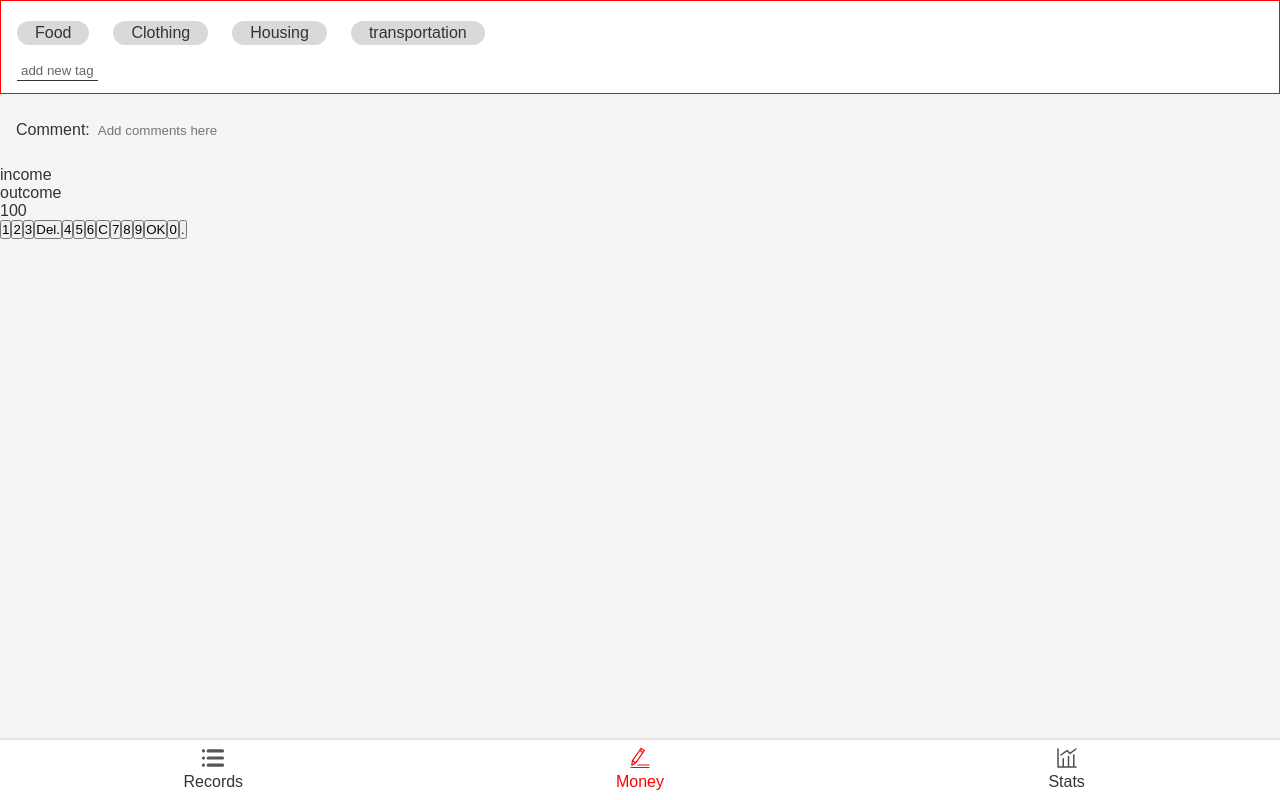
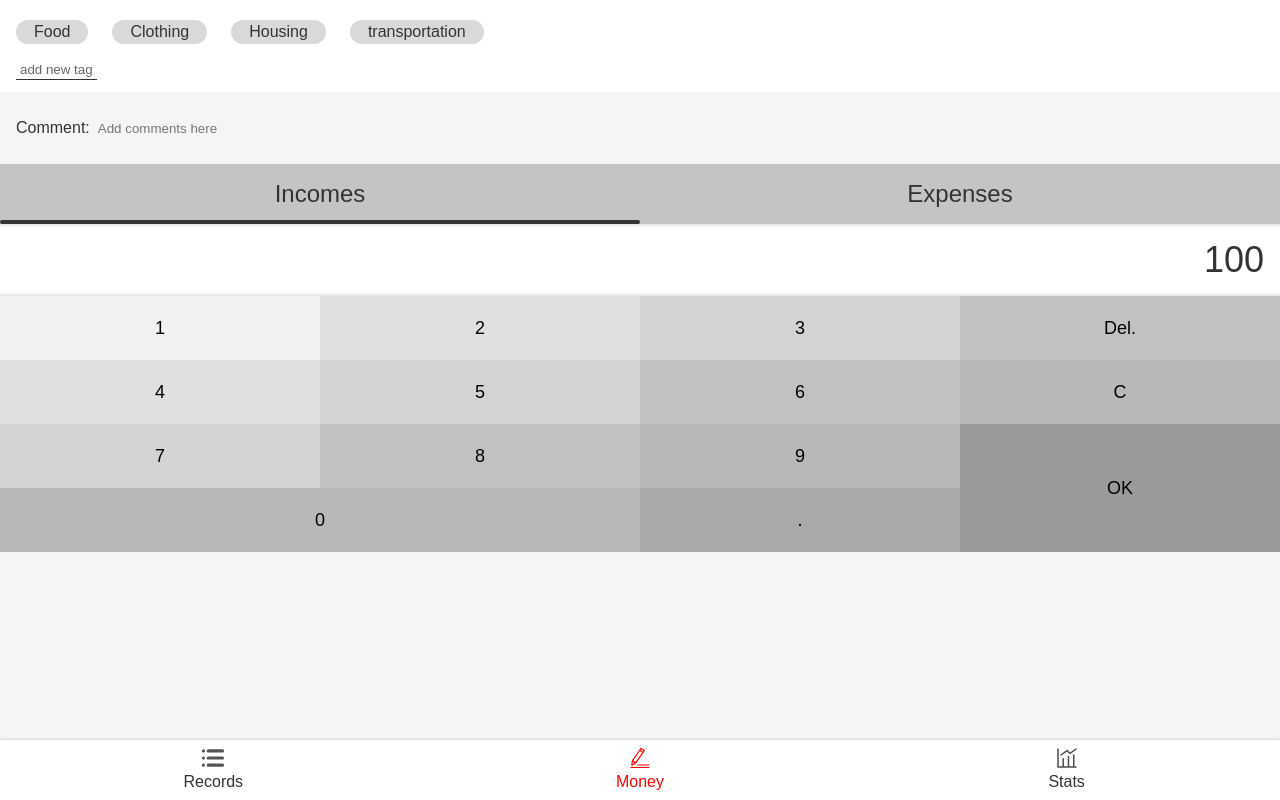
Before and after one commit to L-Qichen/easebooks-react, a React app: page /#/money in a window 1280 px wide. Built offline with nearby package versions, Linux system fonts and the light colour scheme.

Commit message:
The UI of NumberPadSection part of Money.tsx done.

```diff
--- a/src/index.scss
+++ b/src/index.scss
@@ -38,3 +38,9 @@
 :focus {
   outline: none;
 }
+
+.clearfix::after {
+  content: '';
+  display: block;
+  clear: both;
+}
--- a/src/views/Money.tsx
+++ b/src/views/Money.tsx
@@ -5,7 +5,6 @@
 function Money() {
   const TagsSection = styled.section`
     background: #FFFFFF;
-    border: 1px solid red;
     padding: 12px 16px;
     > ol {
       margin: 0px -12px;
@@ -46,11 +45,86 @@
   `
 
   const CategorySection = styled.section`
-
+    font-size: 24px;
+    > ul {
+      display: flex;
+      background: #C4C4C4;
+      > li {
+        width: 50%;
+        text-align: center;
+        padding: 16px 0px;
+        position: relative;
+        &.selected::after {
+          content: '';
+          display: block;
+          height: 4px;
+          border-radius: 32px;
+          background: #333;
+          position: absolute;
+          width: 100%;
+          bottom: 0;
+          left: 0;
+        }
+      }
+    }
   `
 
   const NumberPadSection = styled.section`
-
+    display: flex;
+    flex-direction: column;
+    > .output {
+      background: white;
+      font-size: 36px;
+      line-height: 72px;
+      text-align: right;
+      padding: 0px 16px;
+      box-shadow: inset 0px -5px 5px -5px rgba(0,0,0,0.25),
+                  inset 0px 5px 5px -5px rgba(0,0,0,0.25);
+    }
+    > .pad {
+      > button {
+        font-size: 18px;
+        border: none;
+        float: left;
+        width: 25%;
+        height: 64px;
+        &.ok {
+          float: right;
+          height: 128px;
+        }
+        &.zero {
+          width: 50%;
+        }
+        &:nth-child(1) {
+          background: #f2f2f2;
+        }
+        &:nth-child(2),
+        &:nth-child(5) {
+          background: #E0E0E0;
+        }
+        &:nth-child(3),
+        &:nth-child(6),
+        &:nth-child(9) {
+          background: #D3D3D3;
+        }
+        &:nth-child(4),
+        &:nth-child(7),
+        &:nth-child(10) {
+          background: #C1C1C1;
+        }
+        &:nth-child(8),
+        &:nth-child(11),
+        &:nth-child(13) {
+          background: #B8B8B8;
+        }
+        &:nth-child(12) {
+          background: #9A9A9A;
+        }
+        &:nth-child(14) {
+          background: #A9A9A9;
+        }
+      }
+    }
   `
 
   return (
@@ -76,16 +150,16 @@
 
       <CategorySection>
         <ul>
-          <div>income</div>
-          <div>outcome</div>
+          <li className="selected">Incomes</li>
+          <li>Expenses</li>
         </ul>
       </CategorySection>
 
       <NumberPadSection>
-        <div>
+        <div className="output">
           100
         </div>
-        <div>
+        <div className="pad clearfix">
           <button>1</button>
           <button>2</button>
           <button>3</button>
@@ -97,8 +171,8 @@
           <button>7</button>
           <button>8</button>
           <button>9</button>
-          <button>OK</button>
-          <button>0</button>
+          <button className="ok">OK</button>
+          <button className="zero">0</button>
           <button>.</button>
         </div>
       </NumberPadSection>
```
